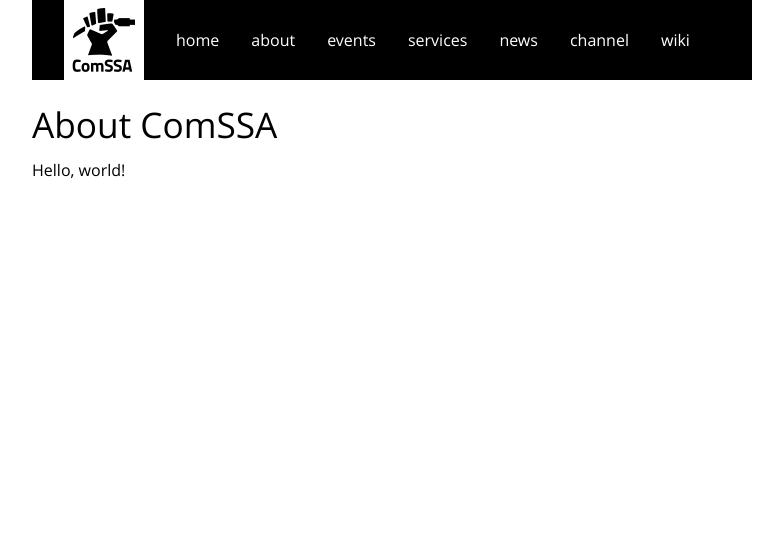
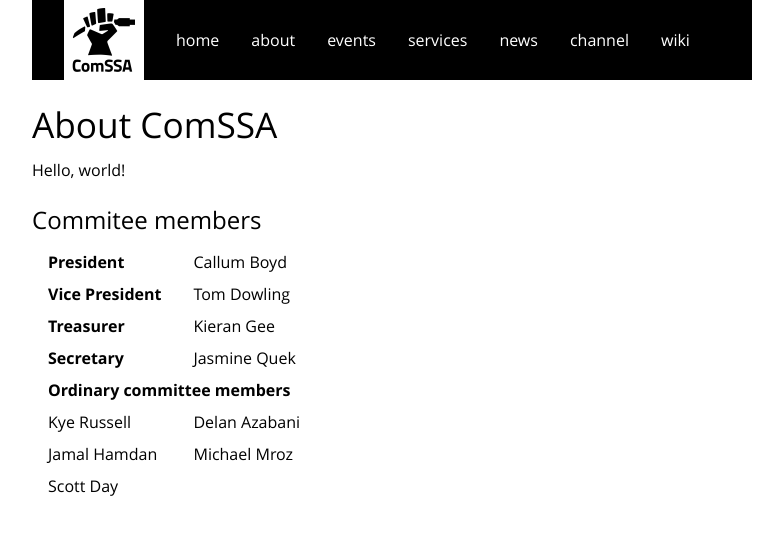
Before and after one commit to ComSSA/www.comssa.org.au, a Jekyll site: the page built from about/index.html, in a window 1280 px wide. Shown: the top 535 px of the page, without its empty margins (248-1031 px from the left). Built offline with Jekyll 4.4.1, drawn with Linux system fonts in a browser that asks for light colours.

Commit message:
add current committee members to about page

```diff
--- a/about/index.html
+++ b/about/index.html
@@ -4,3 +4,30 @@ title: About ComSSA
 ---
 
 <p>Hello, world!
+
+<h2>Commitee members</h2>
+
+<table class="horiz_tbl">
+	<tr>
+		<th>President
+		<td>Callum Boyd
+	<tr>
+		<th>Vice President
+		<td>Tom Dowling
+	<tr>
+		<th>Treasurer
+		<td>Kieran Gee
+	<tr>
+		<th>Secretary
+		<td>Jasmine Quek
+	<tr>
+		<th colspan="2">Ordinary committee members
+	<tr>
+		<td>Kye Russell
+		<td>Delan Azabani
+	<tr>
+		<td>Jamal Hamdan
+		<td>Michael Mroz
+	<tr>
+		<td>Scott Day
+</table>
```
